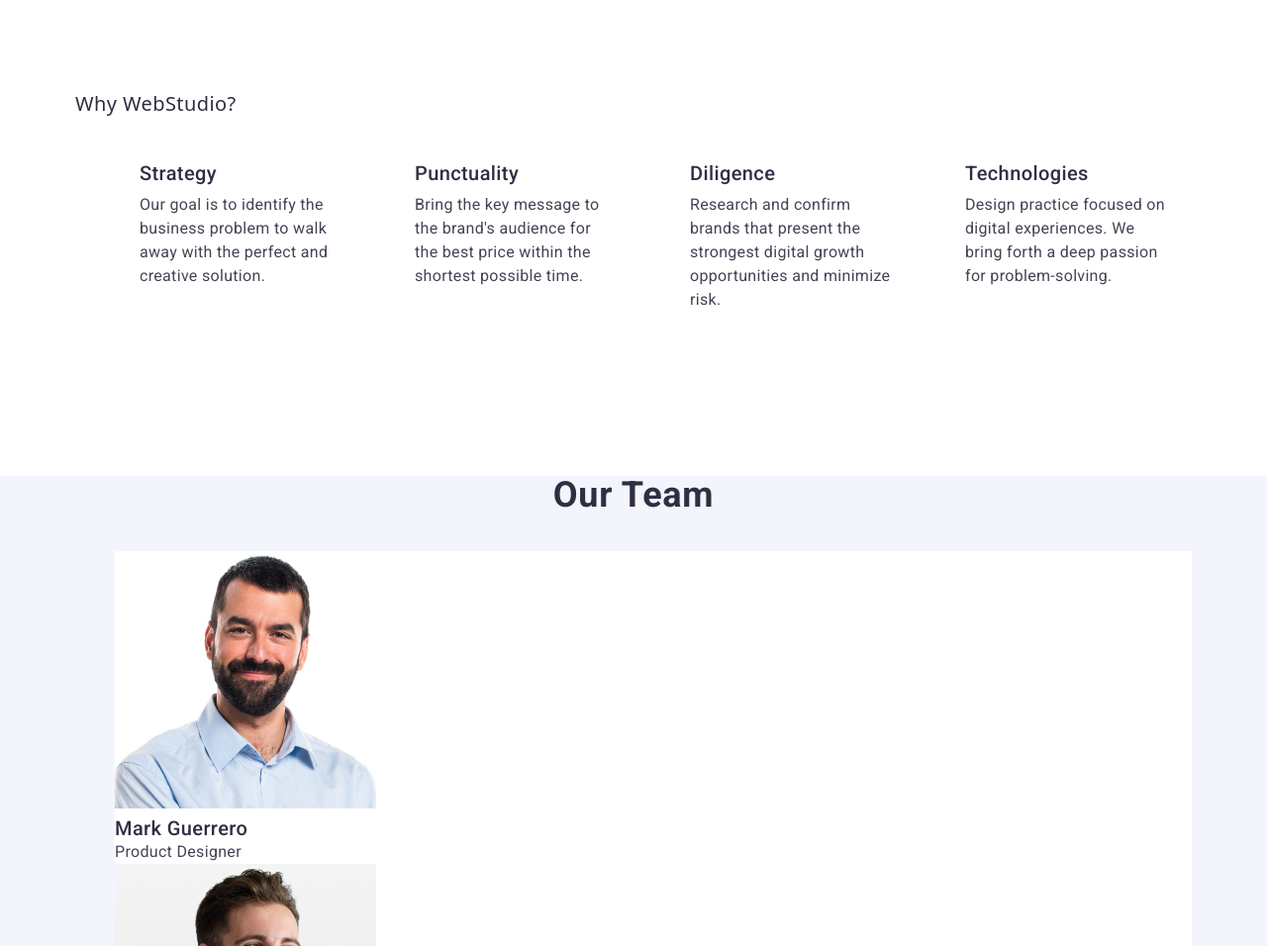
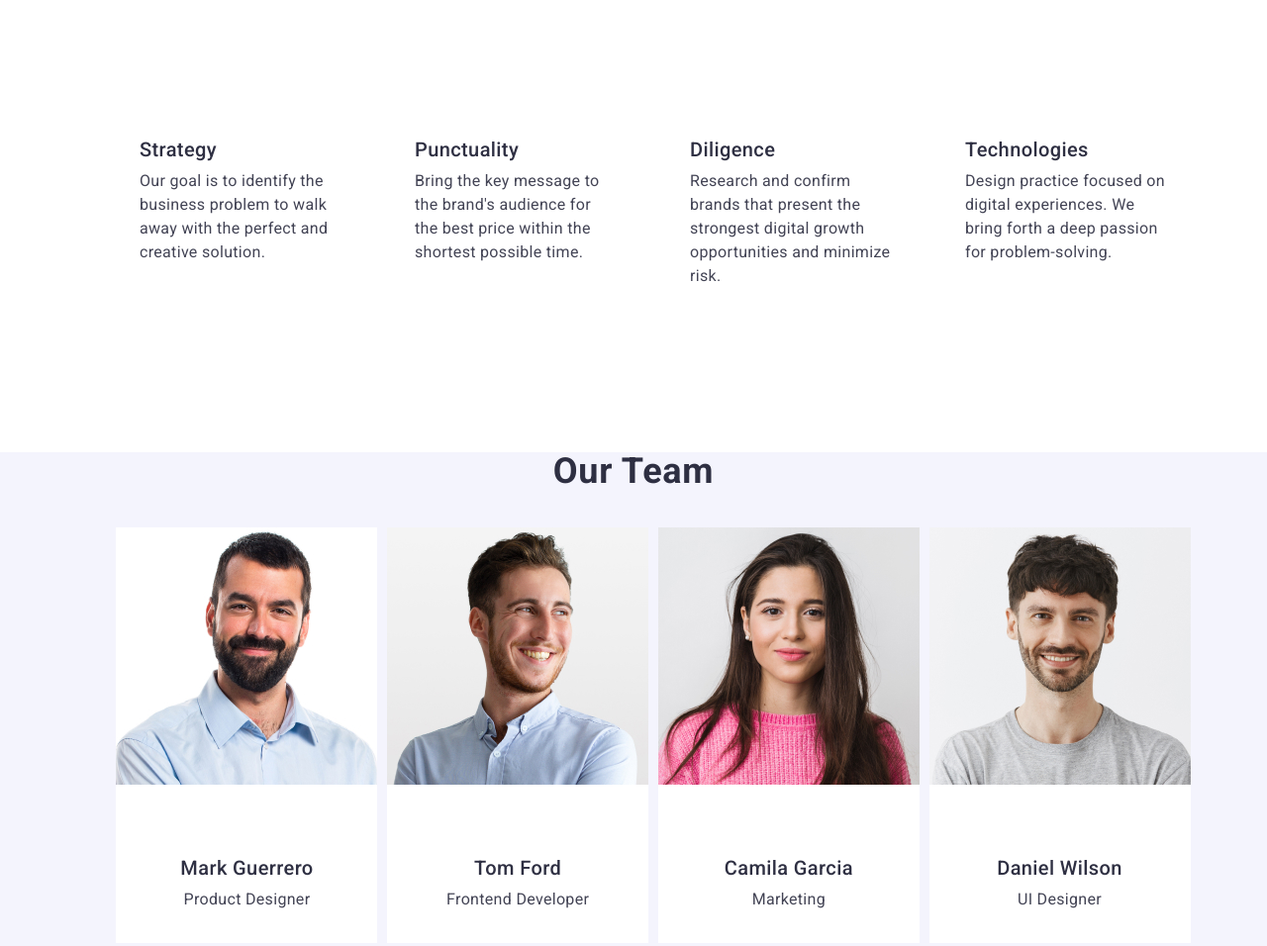
Before and after one commit to host9rror/goit-markup-hw-03, a plain HTML site: page index.html in a window 1280 px wide. Shown: the part 680-1636 px from the top of the page at 99% size. Drawn offline with nearby package versions, Linux system fonts and the light colour scheme.

Commit message:
Section 3 (Our Team)

```diff
--- a/css/styles.css
+++ b/css/styles.css
@@ -5,6 +5,12 @@ body {
   font-size: 14px;
   font-weight: 500;
   line-height: 140%;
+}
+
+*,
+::after,
+::before {
+  box-sizing: border-box;
 }
 
 li {
@@ -153,6 +159,20 @@ header {
 }
 
 /* Why WebStudio(Section 2) */
+
+.hidden-text {
+  position: absolute;
+  width: 1px;
+  height: 1px;
+  margin: -1px;
+  border: 0;
+  padding: 0;
+  white-space: nowrap;
+  clip-path: inset(100%);
+  clip: rect(0 0 0 0);
+  overflow: hidden;
+}
+
 .advantages-sec {
   background-color: #ffffff;
   font-weight: bold;
@@ -218,6 +238,11 @@ header {
   letter-spacing: 0.72px;
   text-transform: capitalize;
   background-color: #f4f4fd;
+  text-align: center;
+}
+
+.our-team-sec-container {
+  margin-bottom: 32px;
 }
 
 .our-team {
@@ -232,6 +257,19 @@ header {
   text-align: center;
 }
 
+.our-team-img {
+  background-color: #ffffff;
+  margin-bottom: 32px;
+  display: inline-block;
+  flex-direction: column;
+  align-items: flex-start;
+}
+
+.our-workers {
+  padding-top: 32px;
+  padding-bottom: 32px;
+}
+
 .our-team-list {
   color: #2e2f42;
   font-family: "Roboto";
@@ -240,10 +278,8 @@ header {
   font-weight: 500;
   line-height: 1.2;
   letter-spacing: 0.02em;
-}
-
-.our-team-img {
-  background-color: #ffffff;
+  margin-bottom: 8px;
+  text-align: center;
 }
 
 .our-team-list-p {
@@ -253,6 +289,7 @@ header {
   font-weight: 400;
   line-height: 24px; /* 150% */
   letter-spacing: 0.32px;
+  text-align: center;
 }
 
 /* Our Portfolio (Section 4) */
--- a/index.html
+++ b/index.html
@@ -74,7 +74,7 @@
       <!-- Advantages (Section 2) -->
       <section class="advantages-sec">
         <div class="container advantages-sec-container">
-          <h2 class="advantages">Why WebStudio?</h2>
+          <h2 class="hidden-text">Why WebStudio?</h2>
           <ul class="advantages-section-list">
             <li class="container advantages-item-container">
               <div class="advantages-item">
```
